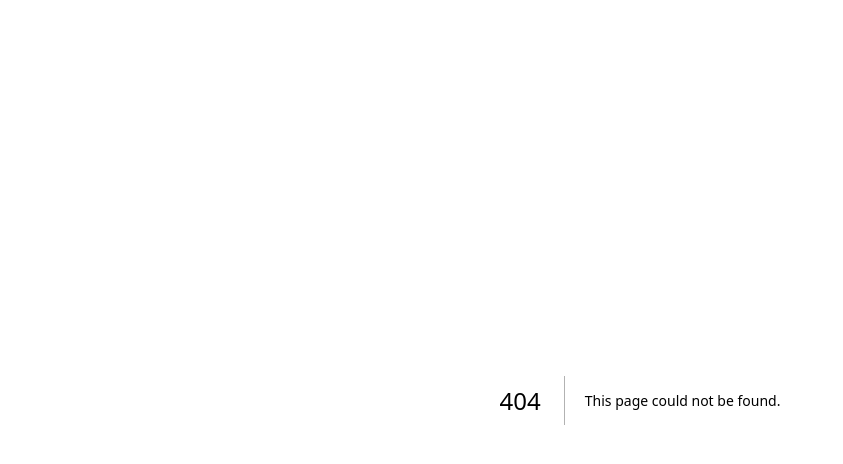
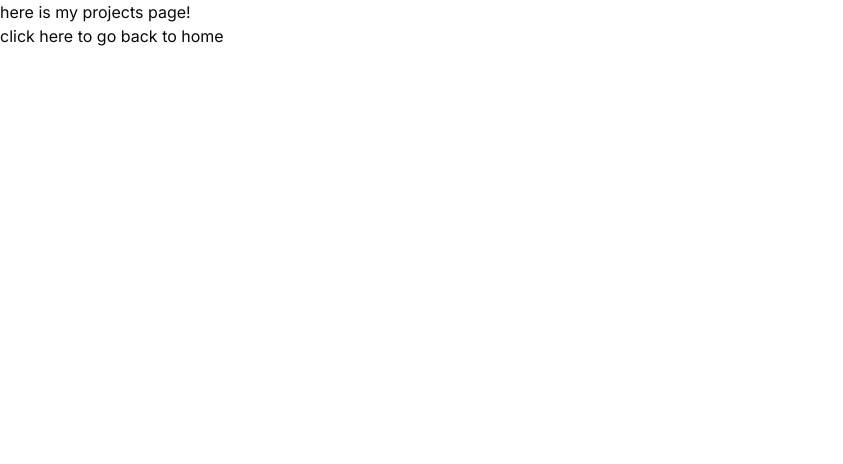
Before and after one commit to zoooey99/zoooey99.github.com, a Next.js app: page /projects in a window 1280 px wide. Before the commit this address had no page. Shown: the top 464 px of the page, without its empty margins (0-843 px from the left). Built offline with nearby package versions, Linux system fonts and the light colour scheme.

Commit message:
added projects and website status pages

```diff
--- /dev/null
+++ b/app/projects/page.tsx
@@ -0,0 +1,10 @@
+import Link from 'next/link';
+export default function projects(){
+    return(
+        <div>
+            <h1> here is my projects page! </h1>
+            <Link href="/"> click here to go back to home</Link>
+        </div>
+
+    )
+}
--- /dev/null
+++ b/app/website-status/page.tsx
@@ -0,0 +1,9 @@
+import Link from 'next/link';
+export default function projects(){
+    return(
+        <div>
+            <h1> WEBSITE STATUS PAGE </h1>
+            <Link href="/">mom I don&apos;t like it here</Link>
+        </div>
+    )
+}
```
